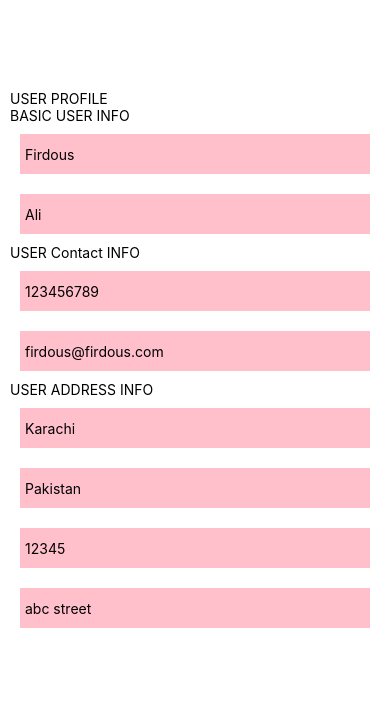
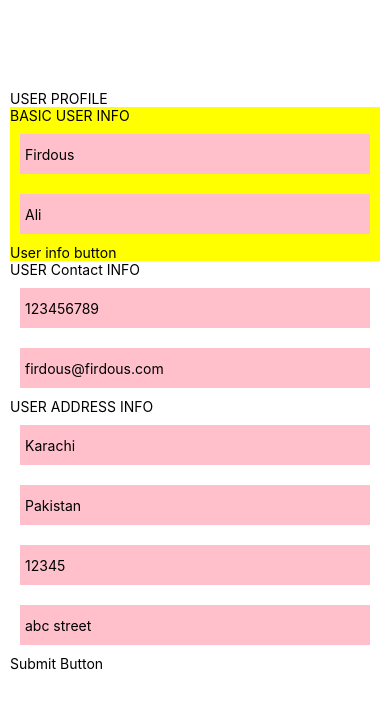
Before and after one commit to firdousali86/Batch4, a React Native app: screen / in a window 390 px wide. Shown: the top 708 px of the page. Built offline with nearby package versions, Linux system fonts and the light colour scheme.

Commit message:
MYHoc + change props with help of paretn

```diff
--- a/App.js
+++ b/App.js
@@ -11,6 +11,7 @@ import {Text, View, ScrollView, TouchableOpacity} from 'react-native';
 import MyTestComponent from './src/components/MyTestComponent';
 import MyTestFuncComponent from './src/components/MyTestFuncComponent';
 import UserProfile from './src/components/UserProfile';
+import MyHOC from './src/components/MYHOC';
 
 function App() {
   const [selectedColor, setSelectedColor] = useState('');
--- /dev/null
+++ b/src/components/MYHOC.js
@@ -0,0 +1,13 @@
+import {} from 'react';
+import {View, Text} from 'react-native';
+
+const MyHOC = props => {
+  return (
+    <View>
+      <Text>MYHOC</Text>
+      <View style={{backgroundColor: 'red'}}>{props.children}</View>
+    </View>
+  );
+};
+
+export default MyHOC;
--- a/src/components/UserBasicInfo.js
+++ b/src/components/UserBasicInfo.js
@@ -1,11 +1,11 @@
-import {} from 'react';
-import {View, Text, TextInput} from 'react-native';
+import {useState} from 'react';
+import {View, Text, TextInput, TouchableOpacity} from 'react-native';
 
 const UserBasicInfo = props => {
-  const {inputStyle, firstName, lastName} = props;
+  let {inputStyle, firstName, lastName, bgColor, colorChangeCB} = props;
 
   return (
-    <View>
+    <View style={{backgroundColor: bgColor}}>
       <Text>BASIC USER INFO</Text>
 
       <TextInput
@@ -20,6 +20,14 @@ const UserBasicInfo = props => {
         placeholder="Last Name"
         style={inputStyle}
       />
+
+      <TouchableOpacity
+        onPress={() => {
+          //here
+          colorChangeCB('blue');
+        }}>
+        <Text>User info button</Text>
+      </TouchableOpacity>
     </View>
   );
 };
--- a/src/components/UserProfile.js
+++ b/src/components/UserProfile.js
@@ -1,11 +1,13 @@
-import {} from 'react';
-import {View, Text} from 'react-native';
+import {useState} from 'react';
+import {View, Text, TouchableOpacity} from 'react-native';
 
 import UserBasicInfo from './UserBasicInfo';
 import UserContactInfo from './UserContactInfo';
 import UserAddressInfo from './UserAddressInfo';
 
 const UserProfile = props => {
+  const [backColor, setBackColor] = useState('yellow');
+
   const {userData, inputStyle} = props;
 
   const {firstName, lastName, phone, email, city, country, postal, street} =
@@ -18,9 +20,20 @@ const UserProfile = props => {
         inputStyle={inputStyle}
         firstName={firstName}
         lastName={lastName}
+        bgColor={backColor}
+        colorChangeCB={requestedColor => {
+          setBackColor(requestedColor);
+        }}
       />
       <UserContactInfo {...props} />
       <UserAddressInfo {...props} />
+
+      <TouchableOpacity
+        onPress={() => {
+          setBackColor('red');
+        }}>
+        <Text>Submit Button</Text>
+      </TouchableOpacity>
     </View>
   );
 };
```
